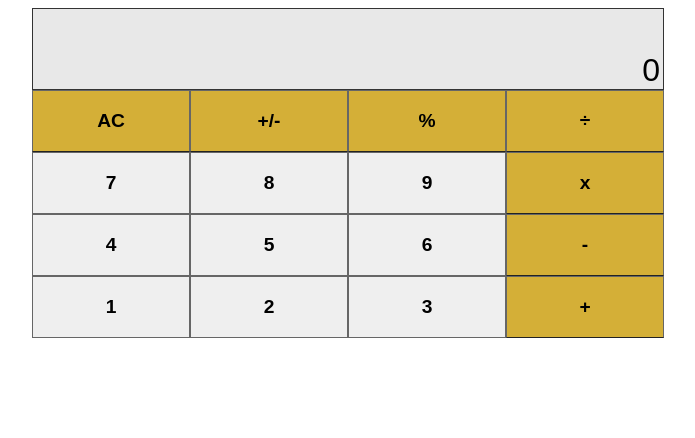
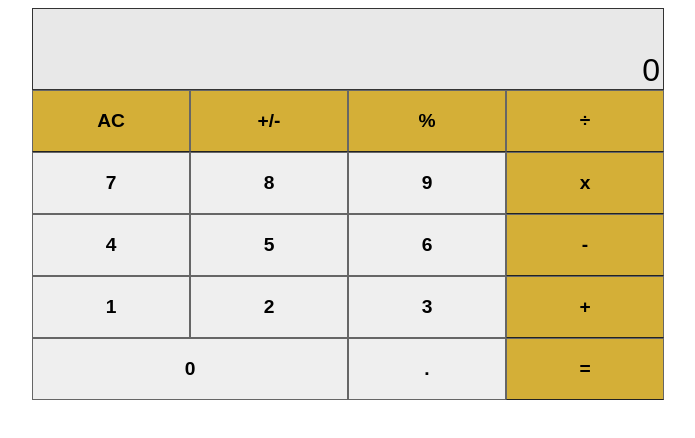
Before and after one commit to belsman/React-Calculator, a JavaScript app: page / in a window 1280 px wide. Shown: the top 438 px of the page, without its empty margins (292-987 px from the left). Built offline with nearby package versions, Linux system fonts and the light colour scheme.

Commit message:
Add style to the app

```diff
--- a/src/components/ButtonPanel.js
+++ b/src/components/ButtonPanel.js
@@ -26,6 +26,11 @@ const ButtonPanel = () => (
       <Button buttonName="3" />
       <Button buttonName="+" buttonClass="basic-operator" />
     </div>
+    <div className="btn-panel-row">
+      <Button buttonName="0" buttonClass="flex-basis-50" />
+      <Button buttonName="." buttonClass="flex-basis-25" />
+      <Button buttonName="=" buttonClass="basic-operator flex-basis-25" />
+    </div>
   </div>
 );
 
--- a/src/index.css
+++ b/src/index.css
@@ -36,8 +36,16 @@ button {
   cursor: pointer;
 }
 
+button:active {
+  background-color: #ccc;
+}
+
 button:focus {
   outline: none;
+}
+
+button.basic-operator:active {
+  background-color: #e9ce77;
 }
 
 .basic-operator {
```
